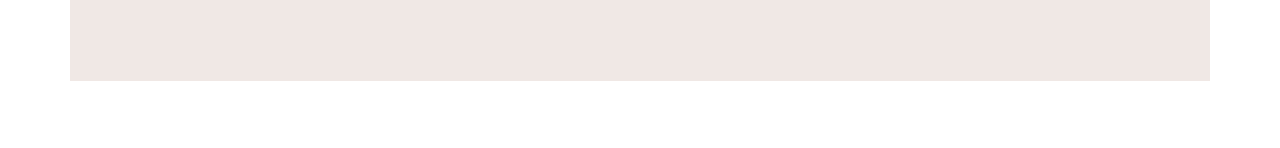
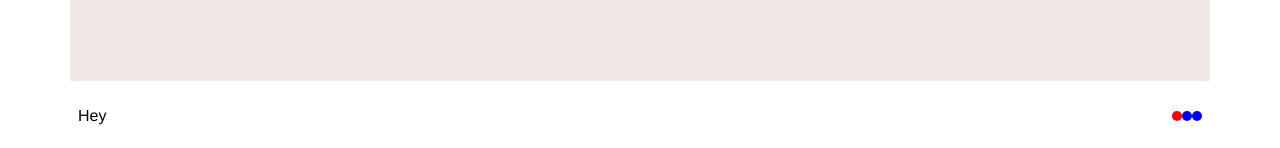
Before and after one commit to jpex/SCENE, a Jekyll site: the page built from index.md, in a window 1280 px wide and 900 px high, scrolled down 599 px. Shown: the part 749-897 px from the top of the window. Built offline with Jekyll 4.4.1, drawn with Linux system fonts in a browser that asks for light colours; some web fonts are replaced.

Commit message:
start the homepage mini nav

```diff
--- a/__scss/core.scss
+++ b/__scss/core.scss
@@ -143,6 +143,9 @@ h1 {
   div { flex: 1; }
 } .header-title {
   text-align: center;
+  font-family: $font-header;
+  font-size: 1.5em;
+  font-weight: 900;
 } .header-links {
   text-align: right;
 }
@@ -158,6 +161,26 @@ h1 {
   font-size: 1.5em;
   font-style: italic;
   font-weight: medium;
+}
+
+.hud-footer {
+  align-items: center;
+  display: flex;
+  height: 100%;
+  justify-content: space-between;
+  padding: 0 ($gutter + 8px);
+  div { flex: 1; }
+}
+
+.dots {
+  display: flex;
+}
+.dot {
+  width: 10px;
+  height: 10px;
+  background: blue;
+  border-radius: 100%;
+  &.active { background: red; }
 }
 
 .is-main {
--- a/_layouts/home.html
+++ b/_layouts/home.html
@@ -16,7 +16,17 @@
         <div class="js-transition transition"></div>
         <div class="hud-left"></div>
         <div class="hud-right"></div>
-        <div class="hud-bottom"></div>
+        <div class="hud-bottom">
+          <foot class="hud-footer">
+            <div>Hey</div>
+            <ul class="dots">
+              <li id="dot-1" class="dot"></li>
+              <li id="dot-2" class="dot"></li>
+              <li id="dot-3" class="dot"></li>
+            </ul>
+          </foot>
+
+        </div>
 
         <div id="works" class="works">
           <a href="/work-1" class="work work-1 fix">
--- a/assets/main.js
+++ b/assets/main.js
@@ -8,8 +8,10 @@ const mqTablet    = 768,
 
 let lastClickEl;
 
-const homePage = $('#home-page').length;
+let homePage = $('#home-page').length;
 let w1, w2, w3, w1top, w2top, w3top = 0;
+
+homePage ? scrollControl = true : scrollControl = false;
 
 function mq() {
   pageWidth = $(window).width();
@@ -27,6 +29,7 @@ if (homePage) {
 }
 
 $(window).scroll(function(){
+  console.log("scrollControl: " + scrollControl + " homePage: " + homePage);
   if (scrollControl && homePage) {
     window.requestAnimationFrame(fixer);
   }
@@ -34,11 +37,24 @@ $(window).scroll(function(){
 
 function fixer() {
   const st = $(window).scrollTop();
-  if (st >= 0 - gutter) { w1.addClass('fix'); }
+  $('.dot').removeClass('active');
+  if (st >= 0 - gutter) {
+    $('.dot').removeClass('active');
+    $('#dot-1').addClass('active');
+    w1.addClass('fix');
+  }
   else { w1.removeClass('fix'); }
-  if (st >= w1top - gutter) { w2.addClass('fix'); }
+  if (st >= w1top - gutter) {
+    $('.dot').removeClass('active');
+    $('#dot-2').addClass('active');
+    w2.addClass('fix');
+  }
   else { w2.removeClass('fix'); }
-  if (st >= w2top - gutter) { w3.addClass('fix'); }
+  if (st >= w2top - gutter) {
+    $('.dot').removeClass('active');
+    $('#dot-3').addClass('active');
+    w3.addClass('fix');
+  }
   else { w3.removeClass('fix'); }
 }
 
@@ -46,7 +62,6 @@ const homePageTransition = (element) => {
   let   that   = $(element);
   const scroll = that.offset().top + gutter;
   const time   = Math.abs($(window).scrollTop() - scroll) + 300;
-  scrollControl = false;
 
   that.removeClass('fix');
   $('html, body').animate({
@@ -122,6 +137,7 @@ $('document').ready(function(){
   }
   Barba.Dispatcher.on('linkClicked', (el) => {
     lastClickEl = el;
+    if ($(el).attr('href') == '/') { homePage = true; }
   });
 
   Barba.Pjax.start();
```
